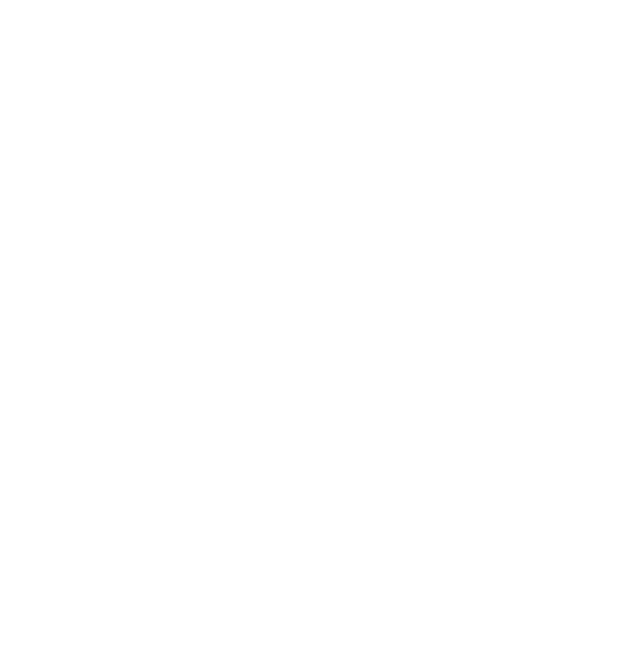
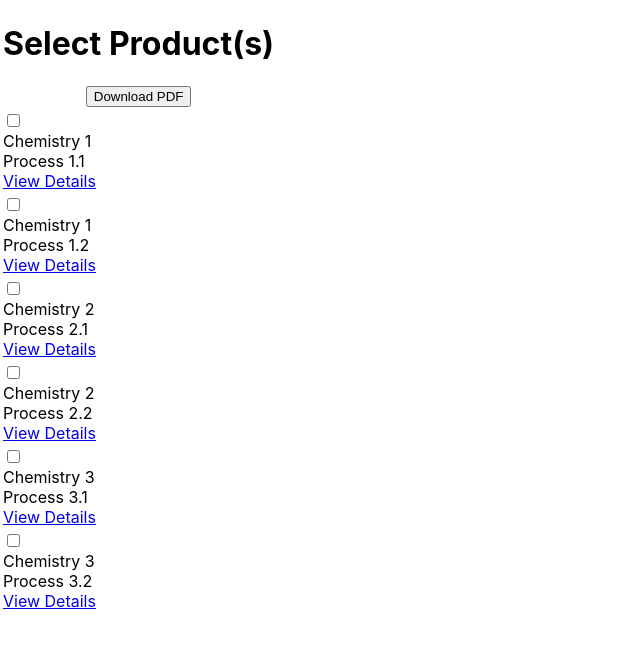
Before and after one commit to Karan-Dodeja/products-mern, a React (Create React App) app in the folder client/: page / in a window 1280 px wide. Shown: the top 648 px of the page, without its empty margins (0-640 px from the left). Built offline with nearby package versions, Linux system fonts and the light colour scheme.

Commit message:
Change Table Design

```diff
--- a/client/src/App.js
+++ b/client/src/App.js
@@ -1,10 +1,9 @@
-import logo from './logo.svg';
-import './App.css';
+import { Table } from './Components/Table'
 
 function App() {
   return (
-    <div className="App">
-
+    <div>
+      <Table />
     </div>
   );
 }
--- a/client/src/Components/Table/Table.js
+++ b/client/src/Components/Table/Table.js
@@ -1,8 +1,12 @@
-import React from "react";
 import { Link } from "react-router-dom";
 
-const tableHeader = () => {
+export const Table = () => {
   return (
+    <div className="table-component">
+      <div className="table-data">
+        <table>
+          <tr>
+            <th>
               <div className="table-header">
                 <div>
                   <h1>Select Product(s)</h1>
@@ -11,112 +15,150 @@ const tableHeader = () => {
                   <button>Download PDF</button>
                 </div>
               </div>
-  );
-};
+            </th>
+          </tr>
 
-export const Table = () => {
-  return (
-    <div className="table-component">
-      <div className="table-data">
-        <table>
-          <th>{tableHeader}</th>
           <tr>
             <td>
+              <div>
+                <div>
                   <input
                     type="checkbox"
                     id="vehicle1"
                     name="vehicle1"
                     value="Bike"
                   />
-            </td>
-            <td>
+                </div>
+                <div>
                   <label>Chemistry 1</label>
-            </td>
-            <td>
-              <label>Process 1.2</label>
-            </td>
-            <td>
+                </div>
+                <div>
+                  <label>Process 1.1</label>
+                </div>
+                <div>
                   <Link to="/">View Details</Link>
+                </div>
+              </div>
             </td>
           </tr>
 
           <tr>
             <td>
+              <div>
+                <div>
                   <input
                     type="checkbox"
                     id="vehicle1"
                     name="vehicle1"
                     value="Bike"
                   />
-            </td>
-            <td>
-              <label>Chemistry 2</label>
-            </td>
-            <td>
-              <label>Process 2.1</label>
-            </td>
-            <td>
+                </div>
+                <div>
+                  <label>Chemistry 1</label>
+                </div>
+                <div>
+                  <label>Process 1.2</label>
+                </div>
+                <div>
                   <Link to="/">View Details</Link>
+                </div>
+              </div>
             </td>
           </tr>
 
           <tr>
             <td>
+              <div>
+                <div>
                   <input
                     type="checkbox"
                     id="vehicle1"
                     name="vehicle1"
                     value="Bike"
                   />
-            </td>
-            <td>
+                </div>
+                <div>
                   <label>Chemistry 2</label>
-            </td>
-            <td>
-              <label>Process 2.2</label>
-            </td>
-            <td>
+                </div>
+                <div>
+                  <label>Process 2.1</label>
+                </div>
+                <div>
                   <Link to="/">View Details</Link>
+                </div>
+              </div>
             </td>
           </tr>
 
           <tr>
             <td>
+              <div>
+                <div>
                   <input
                     type="checkbox"
                     id="vehicle1"
                     name="vehicle1"
                     value="Bike"
                   />
-            </td>
-            <td>
-              <label>Chemistry 3</label>
-            </td>
-            <td>
-              <label>Process 3.1</label>
-            </td>
-            <td>
+                </div>
+                <div>
+                  <label>Chemistry 2</label>
+                </div>
+                <div>
+                  <label>Process 2.2</label>
+                </div>
+                <div>
                   <Link to="/">View Details</Link>
+                </div>
+              </div>
             </td>
           </tr>
 
           <tr>
             <td>
+              <div>
+                <div>
                   <input
                     type="checkbox"
                     id="vehicle1"
                     name="vehicle1"
                     value="Bike"
                   />
+                </div>
+                <div>
+                  <label>Chemistry 3</label>
+                </div>
+                <div>
+                  <label>Process 3.1</label>
+                </div>
+                <div>
+                  <Link to="/">View Details</Link>
+                </div>
+              </div>
             </td>
+          </tr>
+
+          <tr>
             <td>
+              <div>
+                <div>
+                  <input
+                    type="checkbox"
+                    id="vehicle1"
+                    name="vehicle1"
+                    value="Bike"
+                  />
+                </div>
+                <div>
                   <label>Chemistry 3</label>
-            </td>
-            <td>
+                </div>
+                <div>
                   <label>Process 3.2</label>
-            </td>
-            <td>
+                </div>
+                <div>
                   <Link to="/">View Details</Link>
+                </div>
+              </div>
             </td>
           </tr>
         </table>
--- /dev/null
+++ b/client/src/Components/Table/index.js
@@ -0,0 +1 @@
+export { Table } from './Table.js';
--- a/client/src/index.js
+++ b/client/src/index.js
@@ -1,17 +1,12 @@
-import React from 'react';
-import ReactDOM from 'react-dom/client';
-import './index.css';
-import App from './App';
-import reportWebVitals from './reportWebVitals';
+import React from "react";
+import ReactDOM from "react-dom/client";
+import "./index.css";
+import App from "./App";
+import { BrowserRouter } from "react-router-dom";
 
-const root = ReactDOM.createRoot(document.getElementById('root'));
+const root = ReactDOM.createRoot(document.getElementById("root"));
 root.render(
-  <React.StrictMode>
+  <BrowserRouter>
     <App />
-  </React.StrictMode>
+  </BrowserRouter>
 );
-
-// If you want to start measuring performance in your app, pass a function
-// to log results (for example: reportWebVitals(console.log))
-// or send to an analytics endpoint. Learn more: https://bit.ly/CRA-vitals
-reportWebVitals();
--- a/client/src/reportWebVitals.js
+++ /dev/null
@@ -1,13 +0,0 @@
-const reportWebVitals = onPerfEntry => {
-  if (onPerfEntry && onPerfEntry instanceof Function) {
-    import('web-vitals').then(({ getCLS, getFID, getFCP, getLCP, getTTFB }) => {
-      getCLS(onPerfEntry);
-      getFID(onPerfEntry);
-      getFCP(onPerfEntry);
-      getLCP(onPerfEntry);
-      getTTFB(onPerfEntry);
-    });
-  }
-};
-
-export default reportWebVitals;
```
Also changed, not shown: client/src/setupTests.js (deleted, +0 -5 lines), client/src/Components/Filters/index.js (added), client/src/Components/Sidebar/index.js (added), client/src/logo.svg (deleted), 1 other file (tests, documents, lock files or other folders). Lines whose indentation alone changed are shown as unchanged.
